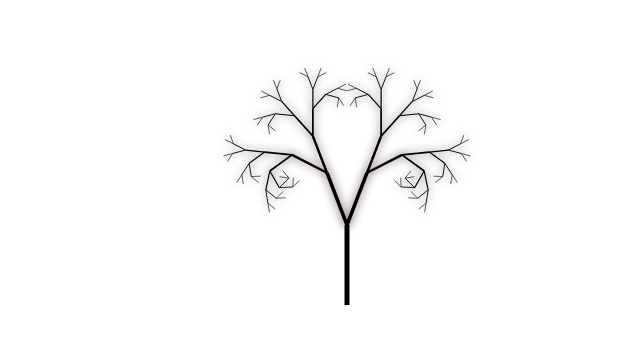
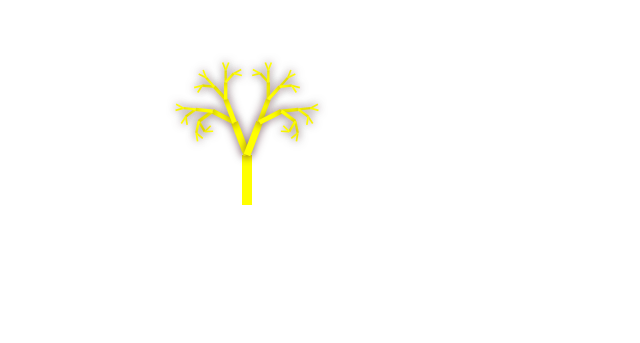
Before and after one commit to Jessica0525/Graficacion, a plain HTML site: page FRACTAL.html in a window 1280 px wide. Shown: the part 203-546 px from the top of the page, without its empty margins (61-701 px from the left). Drawn offline with Linux system fonts and the light colour scheme.

Commit message:
Update FRACTAL.html

```diff
--- a/FRACTAL.html
+++ b/FRACTAL.html
@@ -14,8 +14,8 @@
         ctx.beginPath();
         ctx.save();
 
-        ctx.strokeStyle = "black";
-        ctx.fillStyle = "violet";
+        ctx.strokeStyle = "yellow";
+        ctx.fillStyle = "black";
 
         ctx.translate(startX, startY);
         ctx.rotate(angle * Math.PI/120);
@@ -23,7 +23,7 @@
         ctx.lineTo(0, -len);
         ctx.stroke();
  ctx.shadowBlur = 10;
-        ctx.shadowColor = "rgba(50,18,30,0.8)";
+        ctx.shadowColor = "rgba(67,19,34,0.7)";
 
         if(len < 10) {
             ctx.restore();
@@ -35,7 +35,7 @@
 
         ctx.restore();
     }
-    draw(400, 500, 80, 0, 5)
+    draw(300, 400, 50, 0, 10)
     </script>
 </body>
 </html>
```
